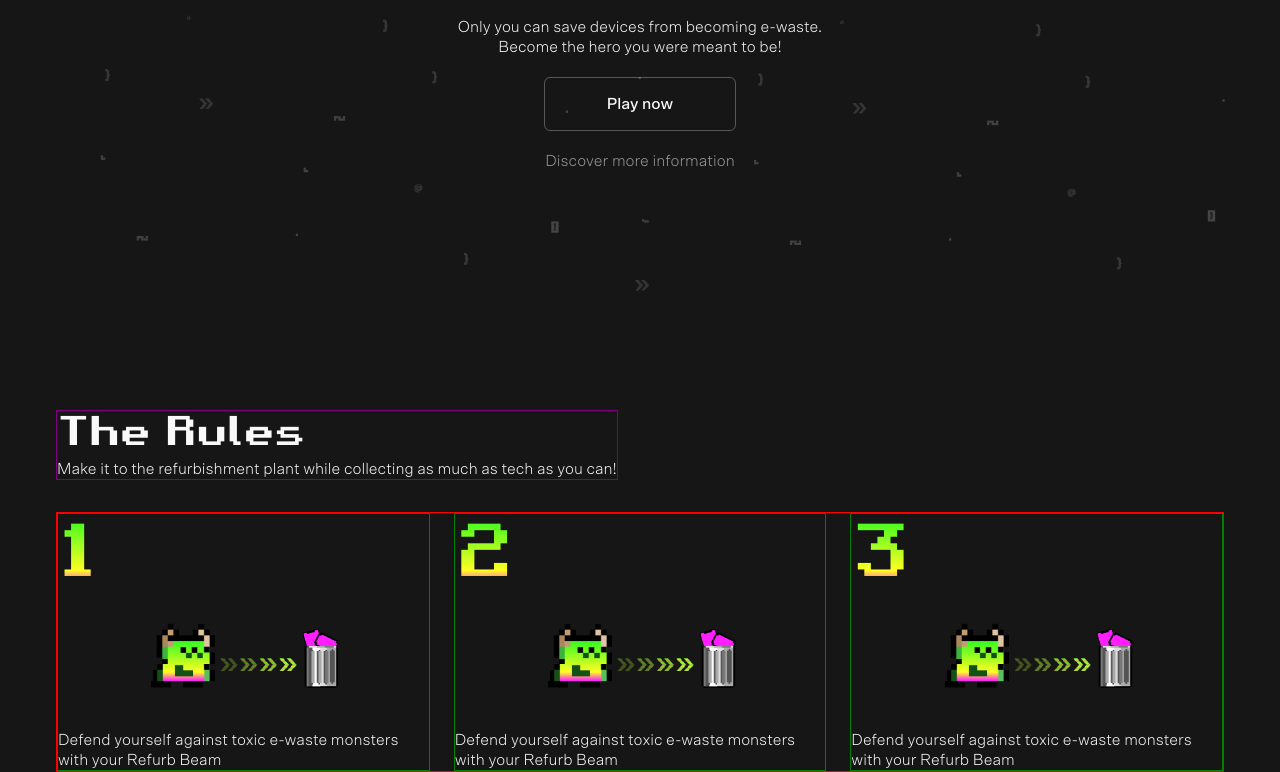
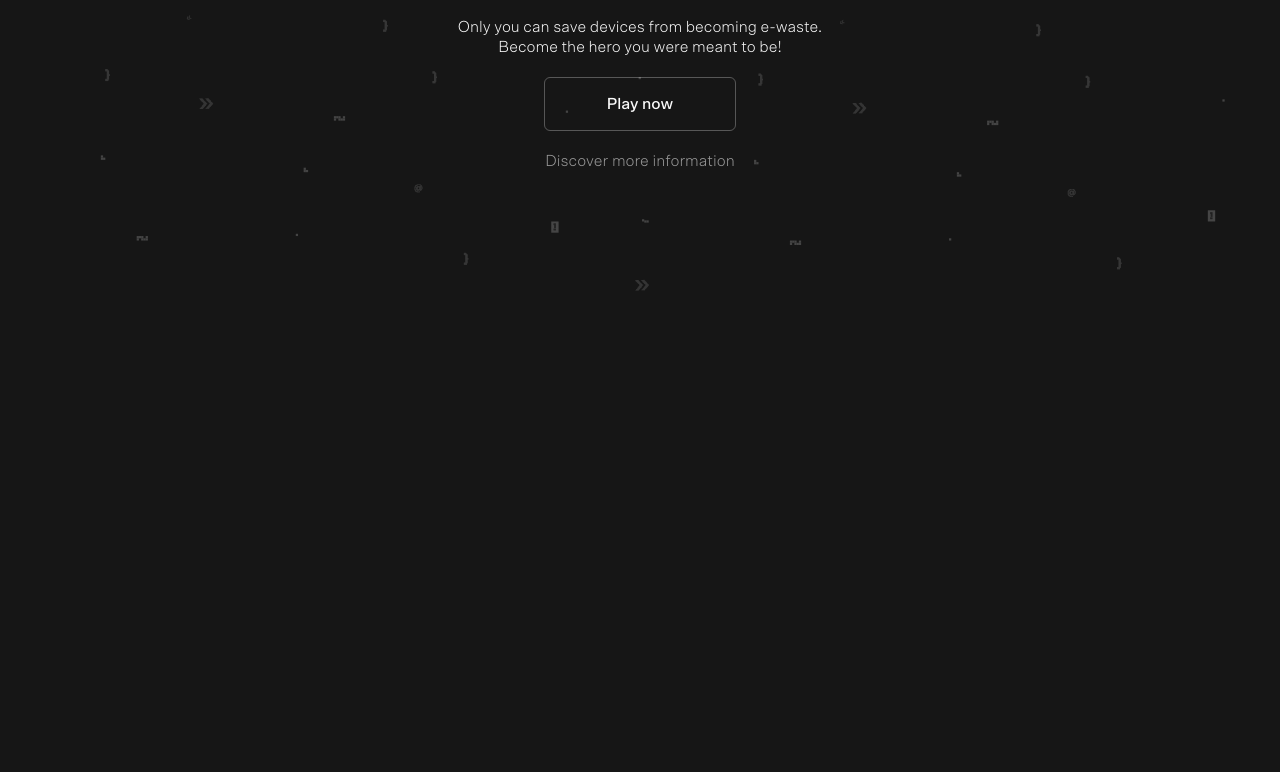
Before and after one commit to MaloChaps/Ewaste_Avenger, a plain HTML site: page index.html in a window 1280 px wide. Shown: the part 490-1262 px from the top of the page. After the commit the page ends 800 px from the top, so only its background shows below. Drawn offline with Linux system fonts and the light colour scheme.

Commit message:
none last section

```diff
--- a/index.html
+++ b/index.html
@@ -294,7 +294,7 @@
 			</div>
 		</section>
 
-		<section class="rules-section">
+		<!-- <section class="rules-section">
 			<div>
 				<h3 class="pixel-40 TextWhite">The Rules</h3>
 				<p class="body-16 TextWhite">Make it to the refurbishment plant while collecting as much as tech as you can!</p>
@@ -317,9 +317,8 @@
 					<div><img src="Public/sources/images/tutos/tuto1.png" width="256px" height="140px"></div>
 					<p class="body-16 TextWhite">Defend yourself against toxic e-waste monsters with your Refurb Beam</p>
 				</div>
-
 			</div>
-		</section>
+		</section> -->
 
     </main>
 
```
